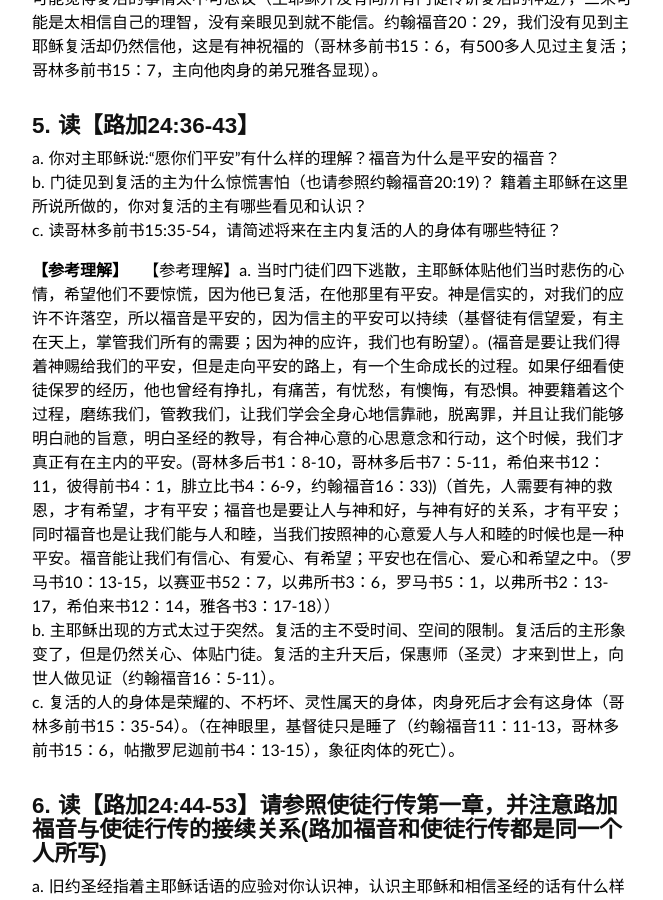
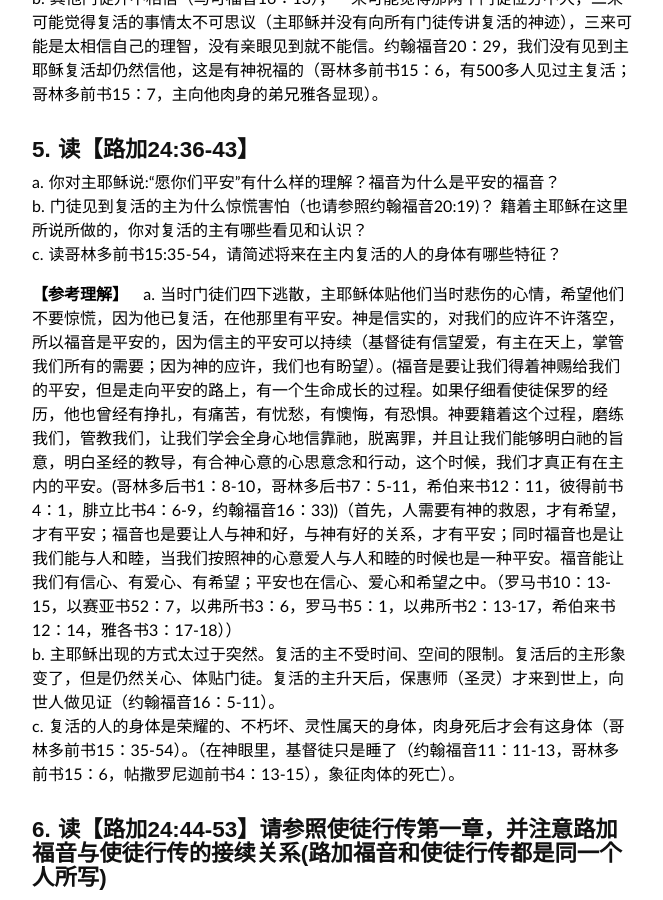
Before and after one commit to sjsprecious/sjsprecious.github.io, a Jekyll site: the page built from _posts/2015-04-24-LUKE-GOSPEL-CHAP-24.md, in a window 1280 px wide and 900 px high, scrolled down 2037 px. Shown: the whole window, without its empty margins (308-971 px from the left). Built offline with Jekyll 4.4.1, drawn with Linux system fonts in a browser that asks for light colours; some web fonts are replaced; comment, search, counter and statistics services are not loaded.

Commit message:
luke 24 change

```diff
--- a/_posts/2015-04-24-LUKE-GOSPEL-CHAP-24.md
+++ b/_posts/2015-04-24-LUKE-GOSPEL-CHAP-24.md
@@ -11,7 +11,7 @@ tags:
 
 ----------------
 
-## 路加在本章的记载都是平铺直序不难看懂。就让我们来思考一些对我们生活直接相关的问题吧。开始查考这章以前让我们先来看看什么是福音(林前15:1－14)？<br>
+## 路加在本章的记载都是平铺直序不难看懂。就让我们来思考一些对我们生活直接相关的问题吧。开始查考这章以前让我们先来看看什么是福音(林前15:1－14)？<br><br>
 
 ## 1. 读【路加24:1-12节】第一节在中文翻译里漏了“但是, Now, But”七日的头一日。<br>
 a. 作者为什么在此要用“但是”这个转语词？(林前15:19)<br>
@@ -63,7 +63,7 @@ b. 门徒见到复活的主为什么惊慌害怕（也请参照约翰福音20:19
 c. 读哥林多前书15:35-54，请简述将来在主内复活的人的身体有哪些特征？<br>
 
 **【参考理解】** &nbsp;
-【参考理解】a. 当时门徒们四下逃散，主耶稣体贴他们当时悲伤的心情，希望他们不要惊慌，因为他已复活，在他那里有平安。神是信实的，对我们的应许不许落空，所以福音是平安的，因为信主的平安可以持续（基督徒有信望爱，有主在天上，掌管我们所有的需要；因为神的应许，我们也有盼望）。(福音是要让我们得着神赐给我们的平安，但是走向平安的路上，有一个生命成长的过程。如果仔细看使徒保罗的经历，他也曾经有挣扎，有痛苦，有忧愁，有懊悔，有恐惧。神要籍着这个过程，磨练我们，管教我们，让我们学会全身心地信靠祂，脱离罪，并且让我们能够明白祂的旨意，明白圣经的教导，有合神心意的心思意念和行动，这个时候，我们才真正有在主内的平安。(哥林多后书1：8-10，哥林多后书7：5-11，希伯来书12：11，彼得前书4：1，腓立比书4：6-9，约翰福音16：33))（首先，人需要有神的救恩，才有希望，才有平安；福音也是要让人与神和好，与神有好的关系，才有平安；同时福音也是让我们能与人和睦，当我们按照神的心意爱人与人和睦的时候也是一种平安。福音能让我们有信心、有爱心、有希望；平安也在信心、爱心和希望之中。（罗马书10：13-15，以赛亚书52：7，以弗所书3：6，罗马书5：1，以弗所书2：13-17，希伯来书12：14，雅各书3：17-18））<br>
+a. 当时门徒们四下逃散，主耶稣体贴他们当时悲伤的心情，希望他们不要惊慌，因为他已复活，在他那里有平安。神是信实的，对我们的应许不许落空，所以福音是平安的，因为信主的平安可以持续（基督徒有信望爱，有主在天上，掌管我们所有的需要；因为神的应许，我们也有盼望）。(福音是要让我们得着神赐给我们的平安，但是走向平安的路上，有一个生命成长的过程。如果仔细看使徒保罗的经历，他也曾经有挣扎，有痛苦，有忧愁，有懊悔，有恐惧。神要籍着这个过程，磨练我们，管教我们，让我们学会全身心地信靠祂，脱离罪，并且让我们能够明白祂的旨意，明白圣经的教导，有合神心意的心思意念和行动，这个时候，我们才真正有在主内的平安。(哥林多后书1：8-10，哥林多后书7：5-11，希伯来书12：11，彼得前书4：1，腓立比书4：6-9，约翰福音16：33))（首先，人需要有神的救恩，才有希望，才有平安；福音也是要让人与神和好，与神有好的关系，才有平安；同时福音也是让我们能与人和睦，当我们按照神的心意爱人与人和睦的时候也是一种平安。福音能让我们有信心、有爱心、有希望；平安也在信心、爱心和希望之中。（罗马书10：13-15，以赛亚书52：7，以弗所书3：6，罗马书5：1，以弗所书2：13-17，希伯来书12：14，雅各书3：17-18））<br>
 b. 主耶稣出现的方式太过于突然。复活的主不受时间、空间的限制。复活后的主形象变了，但是仍然关心、体贴门徒。复活的主升天后，保惠师（圣灵）才来到世上，向世人做见证（约翰福音16：5-11）。<br>
 c.  复活的人的身体是荣耀的、不朽坏、灵性属天的身体，肉身死后才会有这身体（哥林多前书15：35-54）。（在神眼里，基督徒只是睡了（约翰福音11：11-13，哥林多前书15：6，帖撒罗尼迦前书4：13-15），象征肉体的死亡）。<br><br>
 
```
